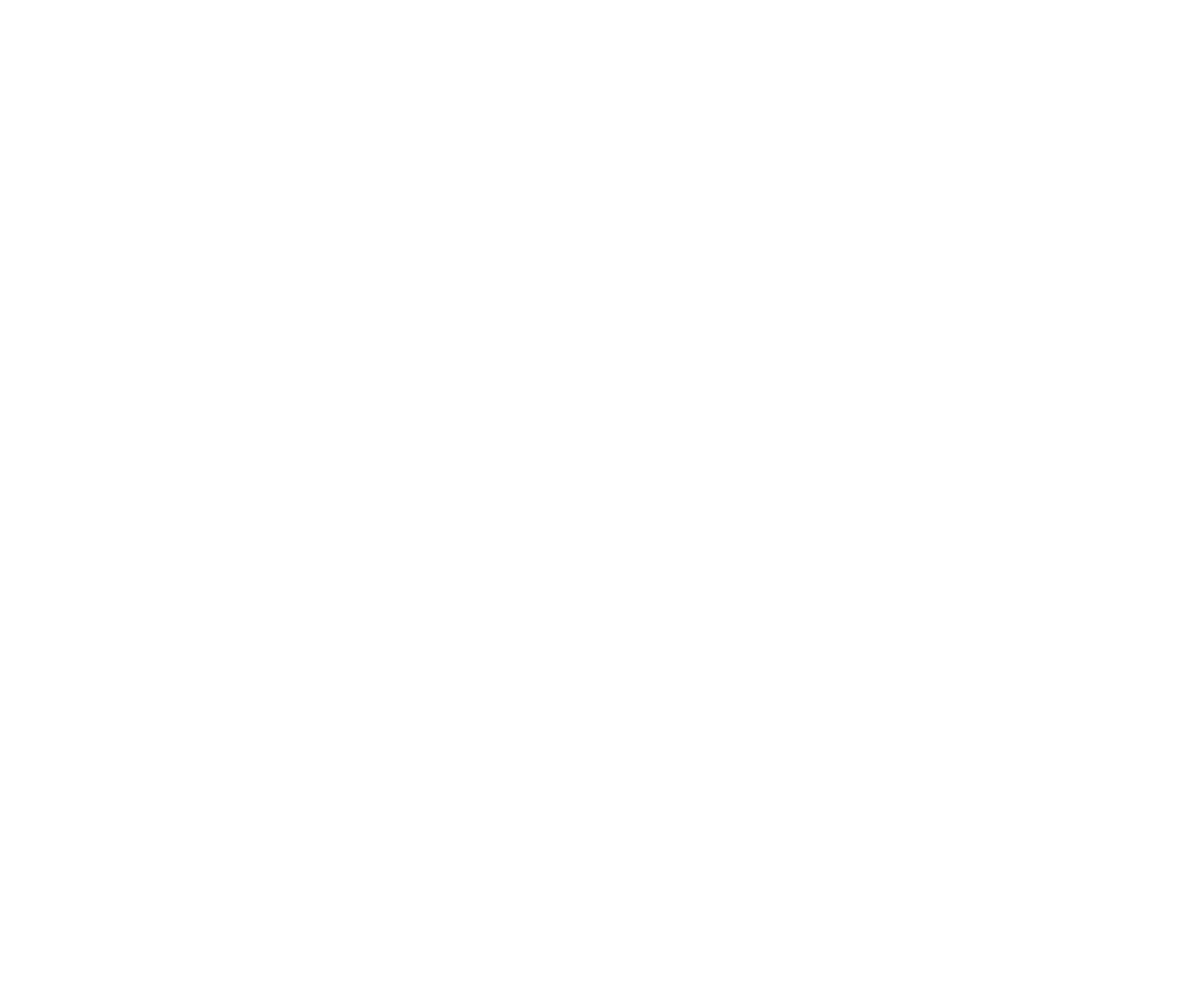
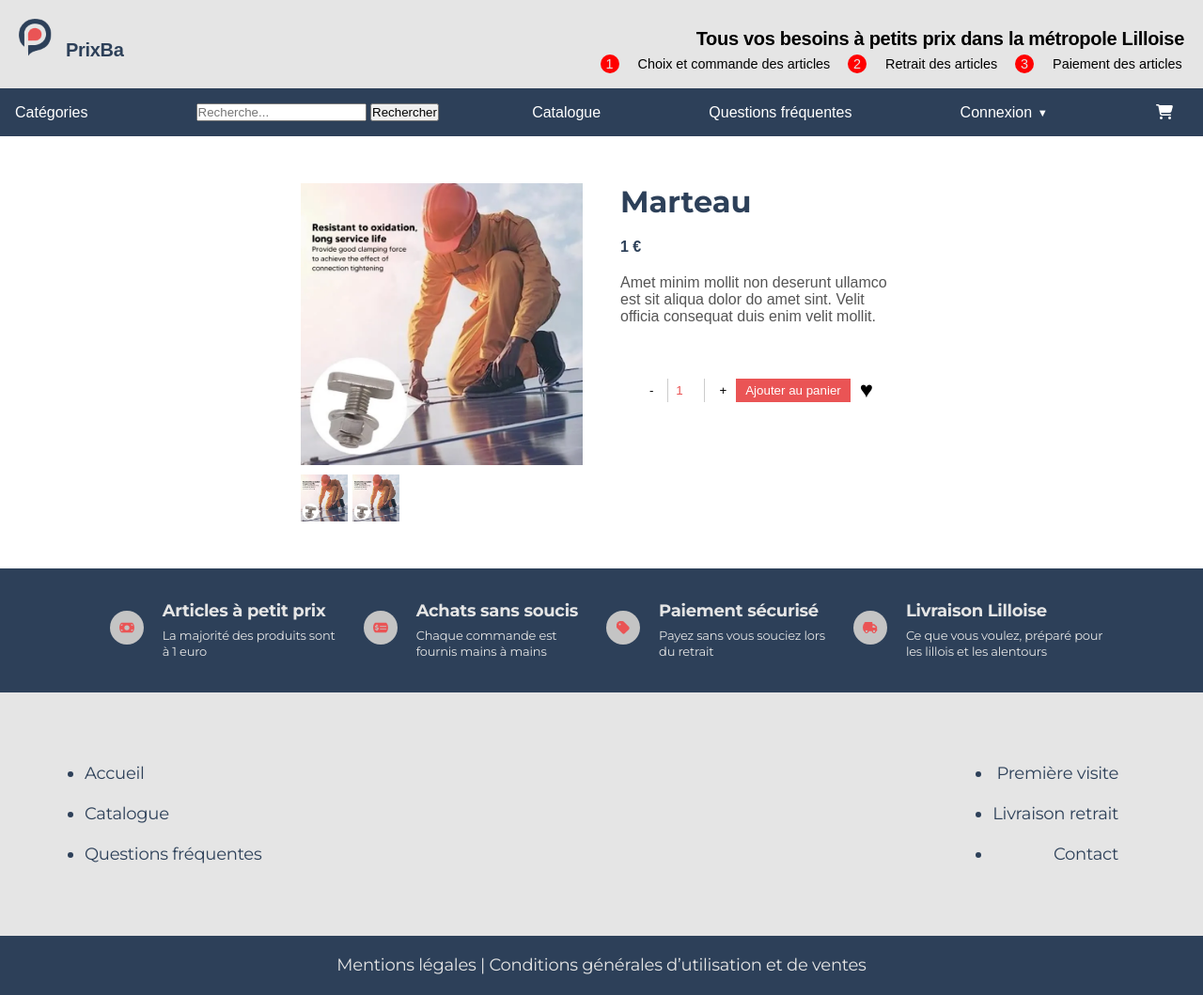
Before and after one commit to Nagromn/projet_prixba, a plain HTML site: page product.html in a window 1280 px wide. Shown: the whole page at 94% size. Before the commit the page ends 800 px from the top, so only its background shows below. Drawn offline with Linux system fonts and the light colour scheme.

Commit message:
Ajout de la page produit

```diff
--- a/product.html
+++ b/product.html
@@ -0,0 +1,127 @@
+<!DOCTYPE html>
+<html lang="en">
+<head>
+    <meta charset="UTF-8">
+    <meta name="viewport" content="width=device-width, initial-scale=1.0">
+    <title>Document</title>
+    <link rel="stylesheet" href="https://cdnjs.cloudflare.com/ajax/libs/font-awesome/6.5.1/css/all.min.css" />
+    <link rel="stylesheet" href="style.css">
+</head>
+
+
+<body>
+    <header>
+        <div class="top-banner">
+          <div class="logo-container">
+            <img src="logo_color.png" alt="PrixBa Logo">
+            <span>PrixBa</span>
+          </div>
+          <div class="slogan">Tous vos besoins à petits prix dans la métropole Lilloise</div>
+        </div>
+
+        <nav class="navigation-steps">
+            <ul>
+              <li data-step="1">Choix et commande des articles</li>
+              <li data-step="2">Retrait des articles</li>
+              <li data-step="3">Paiement des articles</li>
+            </ul>
+          </nav>
+
+        <div class="bottom-banner">
+            <a href="#categories" class="nav-item dropdown">Catégories</a>
+          <div class="search-container">
+            <input type="search" placeholder="Recherche...">
+            <button type="submit">Rechercher</button>
+          </div>
+          <a href="#cataloguenav" class="nav-item">Catalogue</a>
+          <a href="#questions-frequentes" class="nav-item">Questions fréquentes</a>
+          <a href="#connexion" class="nav-item connexion">Connexion</a>
+          <a href="#cart" class="nav-item">
+            <i class="fas fa-shopping-cart"></i>
+          </a>
+        </div>
+      </header>
+    <div class="product-container">
+        <div class="product-images">
+          <img src="marteau.png" alt="Marteau" class="main-image">
+          <div class="thumbnail-container">
+            <img src="marteau.png" alt="Vue de côté du Marteau" class="thumbnail">
+            <img src="marteau.png" alt="Vue de dessus du Marteau" class="thumbnail">
+          </div>
+        </div>
+        <div class="product-details">
+          <h1>Marteau</h1>
+          <p class="price">1 €</p>
+          <p class="description">Amet minim mollit non deserunt ullamco est sit aliqua dolor do amet sint. Velit officia consequat duis enim velit mollit.</p>
+          <div class="quantity-selector">
+            <button>-</button>
+            <input type="number" value="1">
+            <button>+</button>
+          <button class="add-to-cart">Ajouter au panier</button>
+          <button class="like-button">♥</button>
+        </div>
+      </div>
+    </div>
+
+    <footer>
+        <div class="footer-container">
+            <div class="footer-top">
+                <div class="footer-item">
+                    <div class="item-img">
+                        <img src="../projet_prixba/images/bill.svg" alt="item-img" class="item-img">
+                    </div>
+                    <div class="item-infos">
+                        <h2 class="item-title">Articles à petit prix</h2>
+                        <p class="item-desc">La majorité des produits sont<br> à 1 euro</p>
+                    </div>
+                </div>
+                <div class="footer-item">
+                    <div class="item-img">
+                        <img src="../projet_prixba/images/check.svg" alt="item-img" class="item-img">
+                    </div>
+                    <div class="item-infos">
+                        <h2 class="item-title">Achats sans soucis</h2>
+                        <p class="item-desc">Chaque commande est<br> fournis mains à mains</p>
+                    </div>
+                </div>
+                <div class="footer-item">
+                    <div class="item-img">
+                        <img src="../projet_prixba/images/tag.svg" alt="item-img" class="item-img">
+                    </div>
+                    <div class="item-infos">
+                        <h2 class="item-title">Paiement sécurisé</h2>
+                        <p class="item-desc">Payez sans vous souciez lors<br> du retrait</p>
+                    </div>
+                </div>
+                <div class="footer-item">
+                    <div class="item-img">
+                        <img src="../projet_prixba/images/truck.svg" alt="item-img" class="item-img">
+                    </div>
+                    <div class="item-infos">
+                        <h2 class="item-title">Livraison Lilloise</h2>
+                        <p class="item-desc">Ce que vous voulez, préparé pour<br> les lillois et les alentours</p>
+                    </div>
+                </div>
+            </div>
+            <div class="footer-bot">
+                <div class="footer-links">
+                    <ul class="left-side">
+                        <li>Accueil</li>
+                        <li>Catalogue</li>
+                        <li>Questions fréquentes</li>
+                    </ul>
+                    <ul class="right-side">
+                        <li>Première visite</li>
+                        <li>Livraison retrait</li>
+                        <li>Contact</li>
+                    </ul>
+                </div>
+
+            </div>
+            <div class="footer-legals">
+                <p>Mentions légales | Conditions générales d’utilisation et de ventes</p>
+            </div>
+        </div>
+    </footer>
+</body>
+</html>
--- a/styles/product.scss
+++ b/styles/product.scss
@@ -0,0 +1,106 @@
+.product-container {
+    display: flex;
+    justify-content: center;
+    align-items: flex-start;
+    margin-top: 50px;
+    margin-bottom: 50px;
+  }
+
+  .product-images {
+    margin: 0 20px;
+  }
+
+  .main-image {
+    width: 300px;
+    height: auto;
+    display: block;
+  }
+
+  .thumbnail-container {
+    display: flex;
+    justify-content: left;
+    gap: 5px;
+    margin-top: 10px;
+  }
+
+  .thumbnail {
+    width: 50px;
+    height: auto;
+    display: block;
+    cursor: pointer;
+  }
+
+
+  .product-details {
+    margin: 0 20px;
+    width: 300px;
+  }
+
+  .product-details h1 {
+    margin: 0;
+    color:#2D4059;
+    margin-bottom: 20px;
+  }
+
+  .price {
+    color: #2D4059;
+    font-weight: bold;
+    margin-bottom: 20px;
+  }
+
+  .description {
+    color: #555;
+    margin-bottom: 50px;
+  }
+
+  .quantity-selector {
+    display: flex;
+    align-items: center;
+    justify-content: center;
+
+  }
+
+  .quantity-selector button:nth-child(1),
+.quantity-selector button:nth-child(3) {
+  background-color: transparent;
+  border: none;
+}
+
+
+  .quantity-selector button,
+  .quantity-selector input {
+    margin: 0;
+    padding: 5px 10px;
+  }
+
+  .quantity-selector input {
+    color: #EA5455;
+    width: 40px;
+    text-align: center;
+    padding: 5px;
+    margin: 0 5px;
+    border-top: none;
+    border-bottom: none;
+    border-left: 1px solid #ccc;
+    border-right: 1px solid #ccc;
+    background: transparent;
+  }
+
+
+  .add-to-cart {
+    background-color: #EA5455;
+    color: white;
+    border: none;
+    padding: 0px 15px;
+    margin-right: 10px;
+    margin-left: 20px;
+    cursor: pointer;
+  }
+
+
+  .like-button {
+    background: none;
+    border: none;
+    cursor: pointer;
+    font-size: 24px;
+  }
```
Also changed, not shown: marteau.png (added), style.css, 1 other file.
